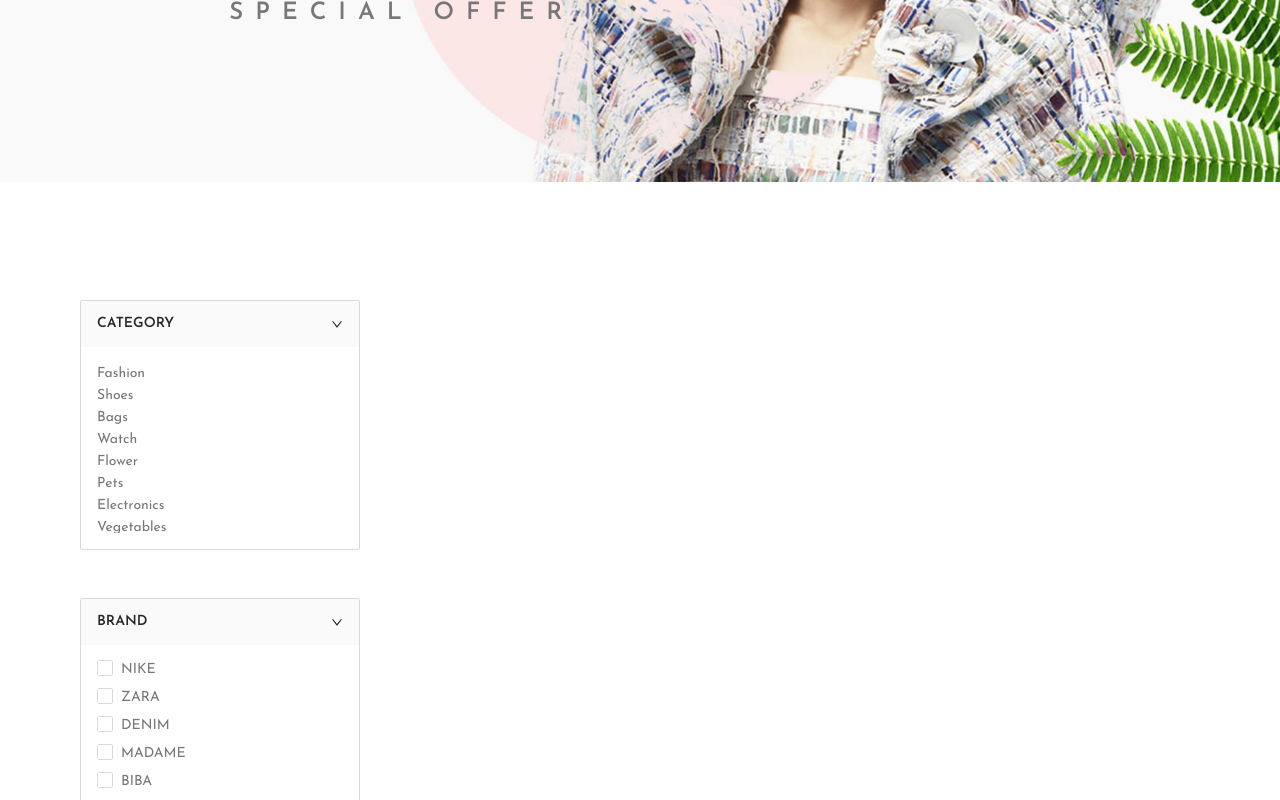
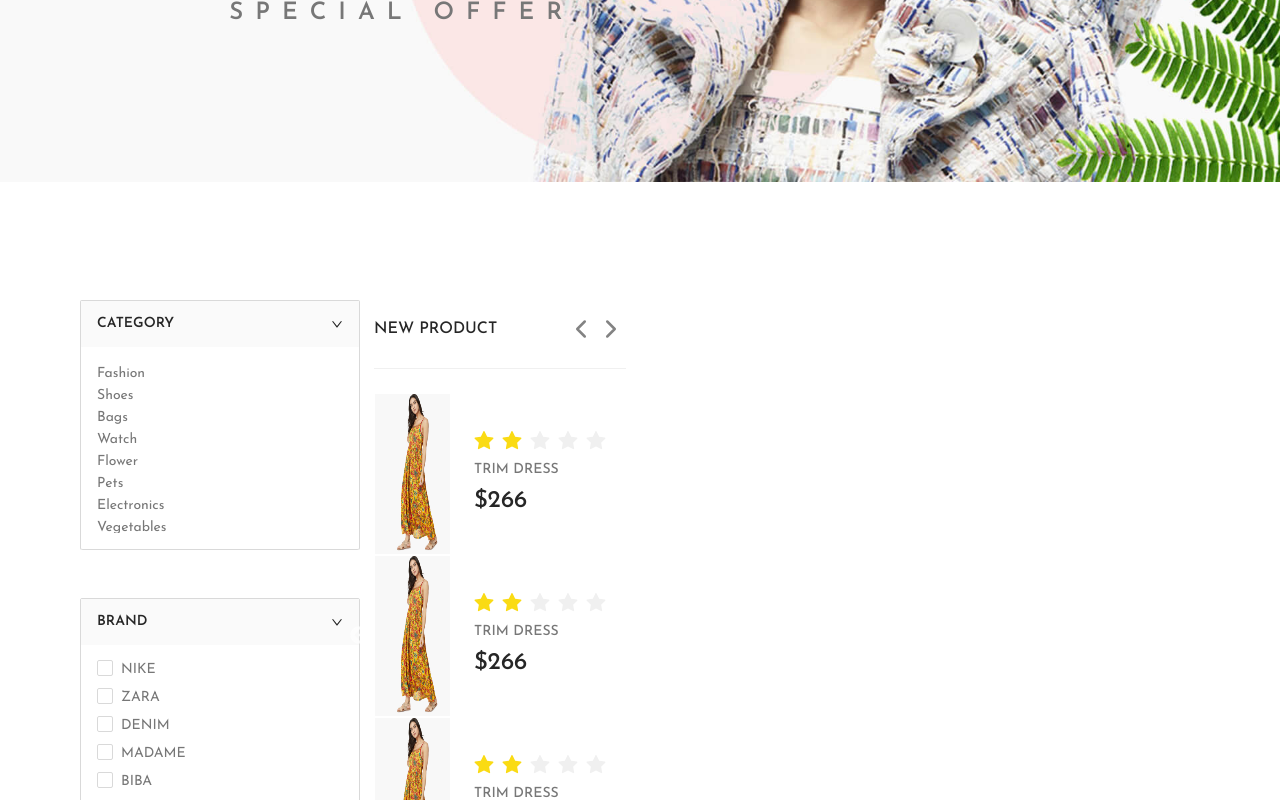
Before and after one commit to Ahmustufa/ixa-theme, a Next.js app: page / in a window 1280 px wide. Shown: the part 2993-3793 px from the top of the page. Built offline with nearby package versions, Linux system fonts and the light colour scheme; no server answers.

Commit message:
Create new product carousel

```diff
--- a/images/index.js
+++ b/images/index.js
@@ -75,4 +75,5 @@ export const brownHair = "../images/bg.jpg";
 export const image1 = "../images/blog_images/image1.jpg";
 export const image2 = "../images/blog_images/image2.jpg";
 export const image3 = "../images/blog_images/image3.jpg";
+export const image4 = "../images/blog_images/image4.jpg";
 export const blogBanner = "../images/blog_images/blog-detail.jpg";
--- a/pages/index.js
+++ b/pages/index.js
@@ -11,6 +11,7 @@ import { brownHair } from "../images";
 import SidebarFiltration from "../src/component/sidebar/sidebarFiltration";
 import Heading from "../src/component/headings";
 import BlogCarousel from "../src/component/productListing/blogCarousel";
+import ProductVerticalCarousel from "../src/component/productListing/productVerticalCarousel";
 
 const Home = () => {
   return (
@@ -43,7 +44,10 @@ const Home = () => {
             <Col lg={6}>
               <SidebarFiltration />
             </Col>
-            <Col lg={18}></Col>
+            <Col lg={6}>
+              <ProductVerticalCarousel />
+            </Col>
+            <Col lg={12}></Col>
           </Row>
         </div>
 
--- /dev/null
+++ b/src/component/productListing/productVerticalCarousel.js
@@ -0,0 +1,115 @@
+import styled from "styled-components";
+import { Row, Col, Divider } from "antd";
+import ProductCard from "../cards/productCard";
+import Slider from "react-slick";
+import { useSelector } from "react-redux";
+import ProductCardWithIcons from "../cards/productCardWithIcons";
+import { image1, image2, image3, image4 } from "../../../images";
+import { Rate } from "antd";
+import { FiChevronLeft, FiChevronRight } from "react-icons/fi";
+import { useRef } from "react";
+const carouselSettings = {
+  // dots: true,
+  speed: 500,
+  // autoplay: true,
+  infinite: true,
+  vertical: true,
+  verticalSwiping: false,
+  // adaptiveHeight: true,
+  slidesToShow: 3,
+  slidesToScroll: 3,
+  responsive: [
+    {
+      breakpoint: 576,
+      settings: {
+        slidesToShow: 1,
+        slidesToScroll: 1,
+      },
+    },
+    {
+      breakpoint: 768,
+      settings: {
+        slidesToShow: 2,
+        slidesToScroll: 1,
+      },
+    },
+    {
+      breakpoint: 1200,
+      settings: {
+        slidesToShow: 3,
+        slidesToScroll: 1,
+      },
+    },
+  ],
+};
+
+const blogData = [
+  { id: 1, image: image1, title: "Pink Tutu with Headband" },
+  { id: 2, image: image2, title: "Pink Tutu with Headband" },
+  { id: 3, image: image3, title: "Pink Tutu with Headband" },
+  { id: 4, image: image3, title: "Pink Tutu with Headband" },
+  { id: 5, image: image3, title: "Pink Tutu with Headband" },
+  { id: 6, image: image3, title: "Pink Tutu with Headband" },
+  { id: 7, image: image3, title: "Pink Tutu with Headband" },
+];
+
+const ProductVerticalCarousel = (props) => {
+  const sliderRef = useRef();
+
+  const next = () => {
+    sliderRef.current.slickNext();
+  };
+  const previous = () => {
+    sliderRef.current.slickPrev();
+  };
+
+  return (
+    <StyledContent style={{ padding: props.padding ? props.padding : "5%" }}>
+      <div className="d-flex justify-content-between align-items-center">
+        <h6 className="mb-0">NEW PRODUCT</h6>
+        <div className="icons-group">
+          <FiChevronLeft size={30} onClick={() => previous()} />
+          <FiChevronRight size={30} onClick={() => next()} />
+        </div>
+      </div>
+      <Divider />
+
+      <Slider ref={sliderRef} {...carouselSettings}>
+        {blogData.map((item, index) => (
+          <div className="d-flex justify-content-start align-items-center w-100">
+            <img src={image4} width="30%" height={"160px"} />
+            <div className="content ml-4">
+              <Rate className="mb-2" disabled defaultValue={2} />
+              <h6>TRIM DRESS</h6>
+              <h4>$266</h4>
+            </div>
+          </div>
+        ))}
+      </Slider>
+    </StyledContent>
+  );
+};
+
+export default ProductVerticalCarousel;
+
+const StyledContent = styled.div`
+  .content {
+    h6 {
+      font-size: 14px;
+      color: #777;
+    }
+  }
+  .icons-group {
+    color: #838383;
+  }
+  .icons-group svg:nth-child(1):hover,
+  svg:nth-child(2):hover {
+    cursor: pointer;
+    color: #222222;
+  }
+
+  @media only screen and (max-width: 576px) {
+    margin: 0;
+    padding: 0 8px;
+  }
+`;
```
Also changed, not shown: public/images/blog_images/image4.jpg (added).
